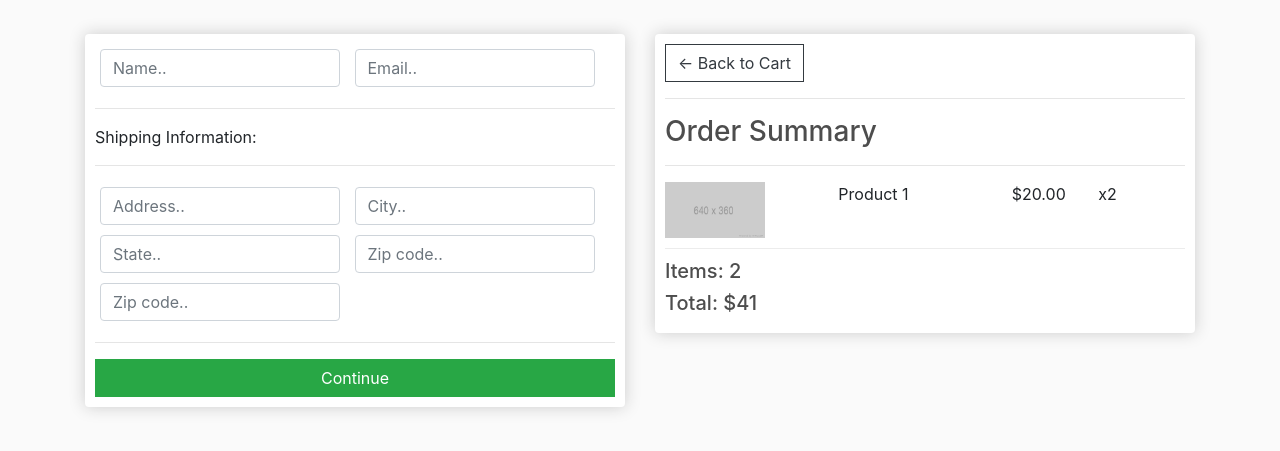
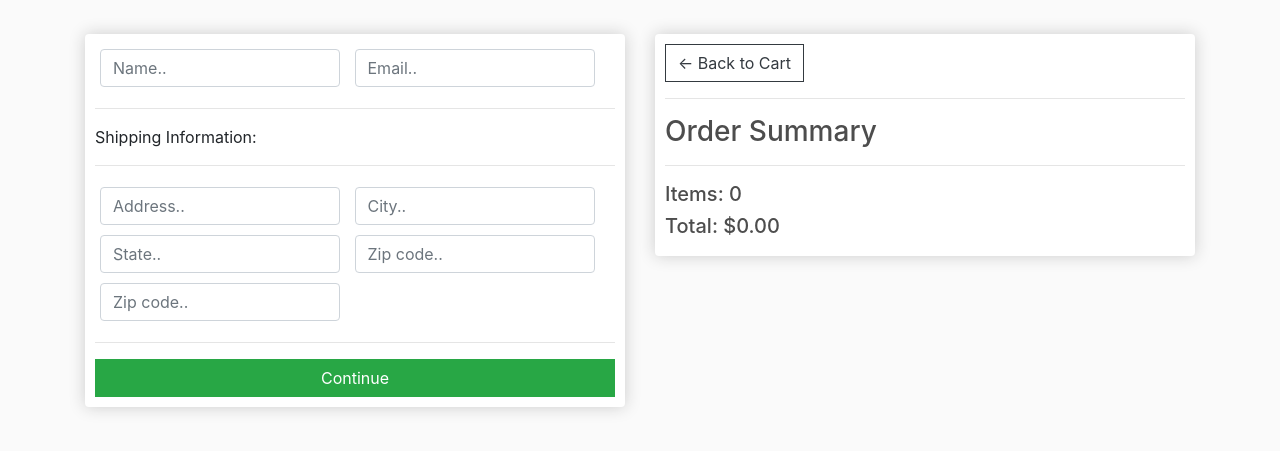
Before and after one commit to brayan-otieno/Ecommerce-Website, a Django app: page /checkout/ in a window 1280 px wide. Shown: the part 57-508 px from the top of the page. Run offline with Django 5.2, Linux system fonts and the light colour scheme; some libraries are stand-ins or nearby versions.

Commit message:
Add core ecommerce features and project structure

```diff
--- a/store/templates/store/checkout.html
+++ b/store/templates/store/checkout.html
@@ -57,16 +57,18 @@
                     <hr>
                     <h3>Order Summary</h3>
                     <hr>
+					{% for item in items %}
 
                     <div class="cart-row">
-					<div style="flex:2"><img class="row-image" src="{% static 'images/placeholder.png' %}"></div>
-					<div style="flex:2"><p>Product 1</p></div>
-					<div style="flex:1"><p>$20.00</p></div>
-					<div style="flex:1"><p>x2</p></div>
+					<div style="flex:2"><img class="row-image" src="{{item.product.imageURL}}"></div>
+					<div style="flex:2"><p>{{item.product.name}}</p></div>
+					<div style="flex:1"><p>${{item.product.price}}</p></div>
+					<div style="flex:1"><p>x2{{item.quantity}}</p></div>
 				</div>
+				{% endfor %}
 
-                    <h5>Items:   2</h5>
-				<h5>Total:   $41</h5>
+                    <h5>Items: {{order.get_cart_items}}</h5>
+				<h5>Total:   ${{order.get_cart_total|floatformat:2}}</h5>
 
 			</div>
 		</div>
--- a/store/views.py
+++ b/store/views.py
@@ -7,9 +7,28 @@ def store(request):
     return render(request, 'store/store.html', context)
 
 def cart(request):
-    context = {}
-    return render(request, 'store/cart.html', context)
+
+	if request.user.is_authenticated:
+		customer = request.user.customer
+		order, created = Order.objects.get_or_create(customer=customer, complete=False)
+		items = order.orderitem_set.all()
+	else:
+		#Create empty cart for now for non-logged in user
+		items = []
+		order = {'get_cart_total':0, 'get_cart_items':0}
+
+	context = {'items':items, 'order':order}
+	return render(request, 'store/cart.html', context)
 
 def checkout(request):
-    context = {}
-    return render(request, 'store/checkout.html', context)
+	if request.user.is_authenticated:
+		customer = request.user.customer
+		order, created = Order.objects.get_or_create(customer=customer, complete=False)
+		items = order.orderitem_set.all()
+	else:
+		#Create empty cart for now for non-logged in user
+		items = []
+		order = {'get_cart_total':0, 'get_cart_items':0}
+
+	context = {'items':items, 'order':order}
+	return render(request, 'store/checkout.html', context)
```
Also changed, not shown: store/models.py (+17 -0 lines), db.sqlite3.
